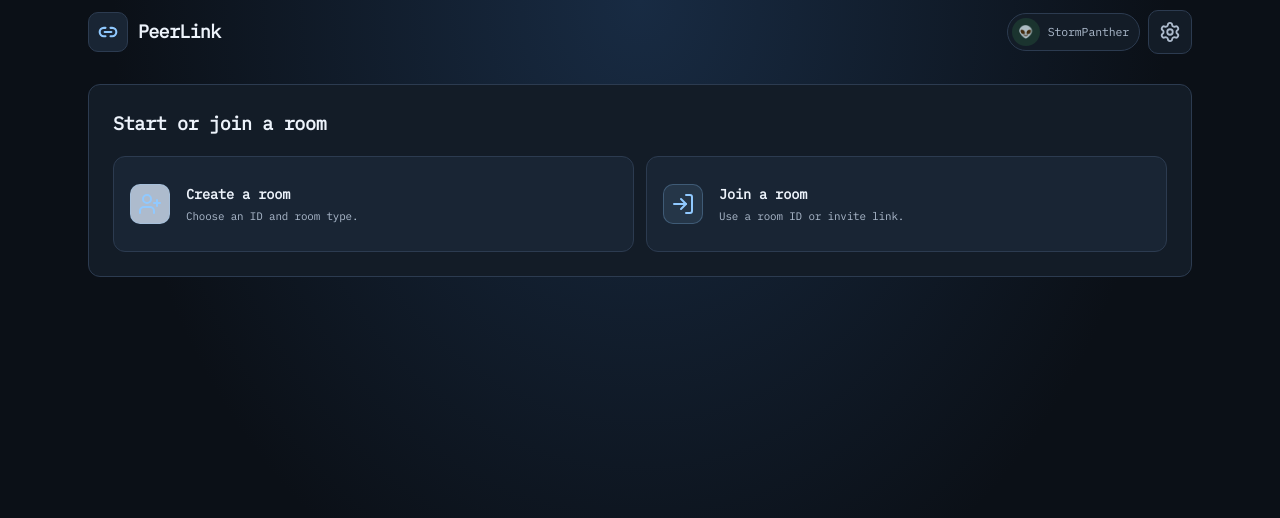
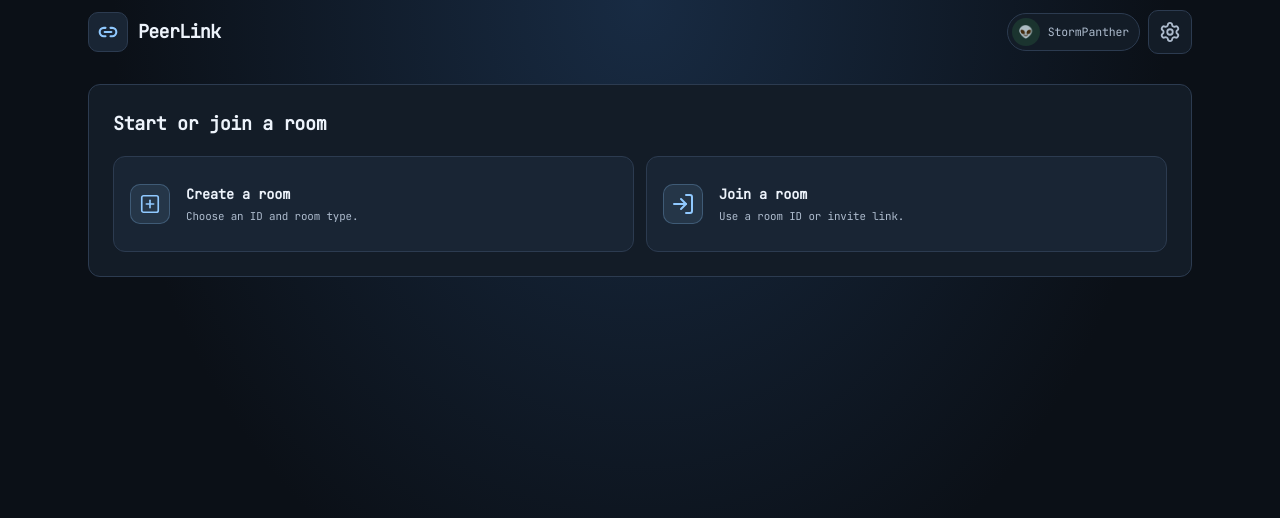
Before and after one commit to Mohammedyaseen29/PeerLink, a React (Vite) app in the folder Peerlink-frontend/: page / in a window 1280 px wide. Shown: the top 518 px of the page. Built offline with nearby package versions, Linux system fonts and the light colour scheme; no server answers.

Commit message:
ui: refresh mono font and create room icon

```diff
--- a/Peerlink-frontend/package.json
+++ b/Peerlink-frontend/package.json
@@ -10,7 +10,7 @@
     "preview": "vite preview"
   },
   "dependencies": {
-    "@fontsource/ibm-plex-mono": "^5.3.0",
+    "@fontsource/jetbrains-mono": "^5.3.0",
     "@tailwindcss/vite": "^4.1.17",
     "lucide-react": "^0.563.0",
     "qr-scanner": "^1.4.2",
--- a/Peerlink-frontend/src/components/RoomConnection.tsx
+++ b/Peerlink-frontend/src/components/RoomConnection.tsx
@@ -1,5 +1,5 @@
 import { useState } from "react";
-import { LogIn, Hash, Clock, Database, Zap, Users, UserPlus, Copy, Check, LogOut, QrCode } from "lucide-react";
+import { LogIn, Hash, Clock, Database, Zap, Users, SquarePlus, Copy, Check, LogOut, QrCode } from "lucide-react";
 import { ConnectionIndicator } from "./ConnectionIndicator";
 import { RoomInviteDialog } from "./RoomInviteDialog";
 import { RoomScanDialog } from "./RoomScanDialog";
@@ -194,7 +194,7 @@ export function RoomConnection({
                                 className="room-mode-btn create room-workspace-choice"
                             >
                                 <div className="room-mode-icon room-workspace-choice-icon">
-                                    <UserPlus size={24} />
+                                    <SquarePlus size={22} strokeWidth={1.8} />
                                 </div>
                                 <span className="room-mode-label">Create a room</span>
                                 <span className="room-mode-desc">Choose an ID and room type.</span>
--- a/Peerlink-frontend/src/components/room-workspace.css
+++ b/Peerlink-frontend/src/components/room-workspace.css
@@ -21,6 +21,7 @@
 .room-workspace-room .room-workspace-choice { display: grid; grid-template-columns: 44px minmax(0, 1fr); grid-template-areas: "icon title" "icon desc"; align-content: center; align-items: center; justify-items: start; gap: 3px 12px; min-width: 0; min-height: 96px; padding: 16px; border: 1px solid var(--border); border-radius: 12px; background: var(--bg-secondary); text-align: left; }
 .room-workspace-room .room-workspace-choice:hover { transform: translateY(-1px); border-color: rgba(144, 201, 255, 0.5); background: var(--bg-elevated); }
 .room-workspace-choice-icon { grid-area: icon; width: 40px; height: 40px; margin: 0; border: 1px solid rgba(144, 201, 255, 0.25); border-radius: 10px; background: rgba(144, 201, 255, 0.1); color: var(--info); }
+.room-workspace-room .room-mode-btn .room-workspace-choice-icon { background: rgba(144, 201, 255, 0.1); color: var(--info); }
 .room-workspace-choice .room-mode-label { grid-area: title; color: var(--fg); font-size: 0.85rem; }
 .room-workspace-choice .room-mode-desc { grid-area: desc; color: var(--fg-secondary); font-size: 0.68rem; line-height: 1.45; }
 .room-workspace-room .room-workspace-choice:focus-visible { outline: 2px solid var(--info); outline-offset: 2px; }
--- a/Peerlink-frontend/src/index.css
+++ b/Peerlink-frontend/src/index.css
@@ -1,7 +1,7 @@
 @import "tailwindcss";
 
 @theme {
-    --font-mono: "IBM Plex Mono", "SFMono-Regular", Consolas, monospace;
+    --font-mono: "JetBrains Mono", "SFMono-Regular", Consolas, monospace;
 }
 
 /* ========================================
@@ -64,7 +64,7 @@
 }
 
 body {
-    font-family: 'IBM Plex Mono', 'SFMono-Regular', Consolas, monospace;
+    font-family: 'JetBrains Mono', 'SFMono-Regular', Consolas, monospace;
     font-weight: 400;
     letter-spacing: -0.01em;
     background: var(--bg-primary);
```
Also changed, not shown: Peerlink-frontend/src/main.tsx (+4 -4 lines), Peerlink-frontend/public/jetbrains-mono-license.txt, 2 other files (tests, documents, lock files or other folders).
